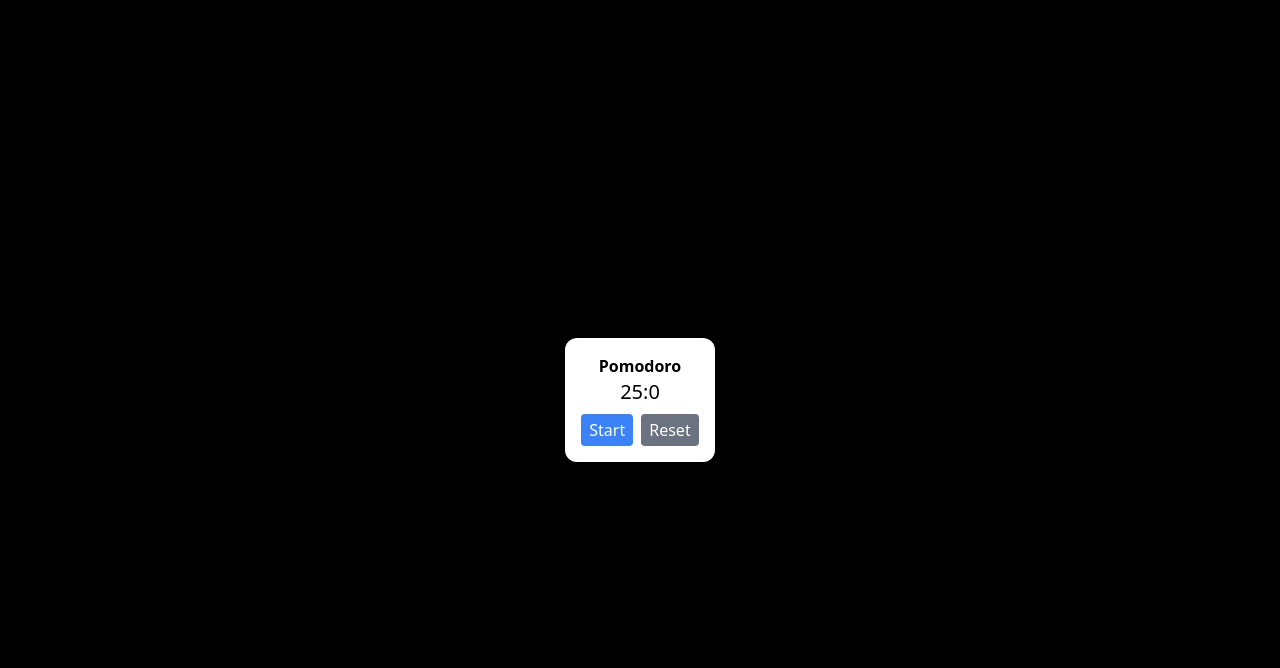
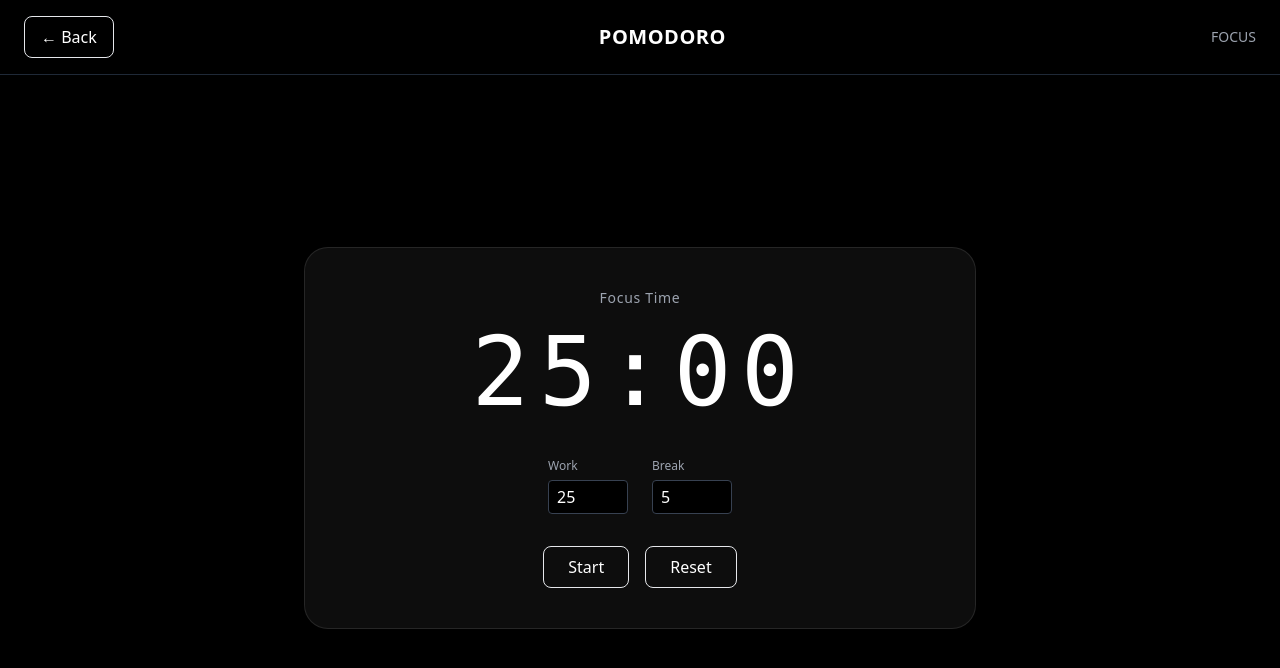
Before and after one commit to firozmdtabish04/Student-Hub, a React (Vite) app: page /pomodoro in a window 1280 px wide. Shown: the top 668 px of the page. Built offline with nearby package versions, Linux system fonts and the light colour scheme.

Commit message:
Pomodoro

```diff
--- a/src/components/Pomodoro.jsx
+++ b/src/components/Pomodoro.jsx
@@ -1,41 +1,139 @@
-import { useState, useRef } from "react";
+import { useState, useEffect, useRef, useCallback } from "react";
+import { useNavigate } from "react-router-dom";
 
 function Pomodoro() {
-  const [time, setTime] = useState(1500);
+  const navigate = useNavigate();
+
+  const [workTime, setWorkTime] = useState(25);
+  const [breakTime, setBreakTime] = useState(5);
+
+  const [time, setTime] = useState(workTime * 60);
+  const [running, setRunning] = useState(false);
+  const [isWork, setIsWork] = useState(true);
+
   const intervalRef = useRef(null);
 
-  const start = () => {
-    if (!intervalRef.current) {
+  // FORMAT
+  const formatTime = useCallback((t) => {
+    const m = String(Math.floor(t / 60)).padStart(2, "0");
+    const s = String(t % 60).padStart(2, "0");
+    return `${m}:${s}`;
+  }, []);
+
+  // TIMER
+  useEffect(() => {
+    if (running) {
       intervalRef.current = setInterval(() => {
-        setTime((t) => (t > 0 ? t - 1 : 0));
+        setTime((prev) => {
+          if (prev === 0) {
+            const next = !isWork;
+            setIsWork(next);
+            return next ? workTime * 60 : breakTime * 60;
+          }
+          return prev - 1;
+        });
       }, 1000);
+    } else {
+      clearInterval(intervalRef.current);
     }
+
+    return () => clearInterval(intervalRef.current);
+  }, [running, isWork, workTime, breakTime]);
+
+  // RESET
+  const handleReset = () => {
+    setRunning(false);
+    setIsWork(true);
+    setTime(workTime * 60);
+    clearInterval(intervalRef.current);
   };
 
-  const reset = () => {
-    clearInterval(intervalRef.current);
-    intervalRef.current = null;
-    setTime(1500);
-  };
+  // SETTINGS CHANGE
+  useEffect(() => {
+    if (!running) {
+      setTime(isWork ? workTime * 60 : breakTime * 60);
+    }
+  }, [workTime, breakTime, isWork, running]);
 
   return (
-    <div className="bg-white p-4 rounded-xl shadow text-center">
-      <h2 className="font-bold">Pomodoro</h2>
-      <p className="text-xl">
-        {Math.floor(time / 60)}:{time % 60}
-      </p>
+    <div className="w-full min-h-screen bg-black text-white flex flex-col">
+      {/* HEADER */}
+      <div className="flex justify-between items-center px-4 sm:px-6 py-4 border-b border-gray-800">
         <button
-        onClick={start}
-        className="bg-blue-500 text-white px-2 py-1 rounded mt-2"
+          onClick={() => navigate(-1)}
+          className="border px-3 sm:px-4 py-2 rounded-lg hover:bg-white hover:text-black transition"
         >
-        Start
+          ← Back
         </button>
+
+        <h1 className="text-sm sm:text-lg md:text-xl font-semibold tracking-wide">
+          POMODORO
+        </h1>
+
+        <div className="text-xs sm:text-sm text-gray-400">
+          {isWork ? "FOCUS" : "BREAK"}
+        </div>
+      </div>
+
+      {/* MAIN */}
+      <div className="flex-1 flex items-center justify-center px-4">
+        <div className="w-full max-w-2xl text-center backdrop-blur-xl bg-white/5 border border-white/10 rounded-3xl shadow-2xl p-6 sm:p-10">
+          {/* MODE */}
+          <div className="text-gray-400 text-sm mb-4 tracking-wider">
+            {isWork ? "Focus Time" : "Relax Time"}
+          </div>
+
+          {/* TIMER */}
+          <div className="text-5xl sm:text-7xl md:text-8xl font-mono tracking-widest mb-8">
+            {formatTime(time)}
+          </div>
+
+          {/* SETTINGS */}
+          <div className="flex gap-6 justify-center flex-wrap mb-8">
+            <div className="text-left">
+              <label className="text-xs text-gray-400">Work</label>
+              <input
+                type="number"
+                value={workTime}
+                onChange={(e) => setWorkTime(Number(e.target.value))}
+                className="block w-20 mt-1 px-2 py-1 bg-black border border-gray-700 rounded focus:outline-none focus:border-white"
+              />
+            </div>
+
+            <div className="text-left">
+              <label className="text-xs text-gray-400">Break</label>
+              <input
+                type="number"
+                value={breakTime}
+                onChange={(e) => setBreakTime(Number(e.target.value))}
+                className="block w-20 mt-1 px-2 py-1 bg-black border border-gray-700 rounded focus:outline-none focus:border-white"
+              />
+            </div>
+          </div>
+
+          {/* CONTROLS */}
+          <div className="flex gap-4 justify-center flex-wrap">
             <button
-        onClick={reset}
-        className="bg-gray-500 text-white px-2 py-1 rounded mt-2 ml-2"
+              onClick={() => setRunning((p) => !p)}
+              className="px-6 py-2 border rounded-lg hover:bg-white hover:text-black transition"
+            >
+              {running ? "Pause" : "Start"}
+            </button>
+
+            <button
+              onClick={handleReset}
+              className="px-6 py-2 border rounded-lg hover:bg-white hover:text-black transition"
             >
               Reset
             </button>
+          </div>
+        </div>
+      </div>
+
+      {/* BACKGROUND EFFECT */}
+      <div className="absolute inset-0 -z-10 opacity-20">
+        <div className="w-full h-full bg-gradient-to-br from-white/10 via-transparent to-white/5" />
+      </div>
     </div>
   );
 }
```
Lines whose indentation alone changed are shown as unchanged.
